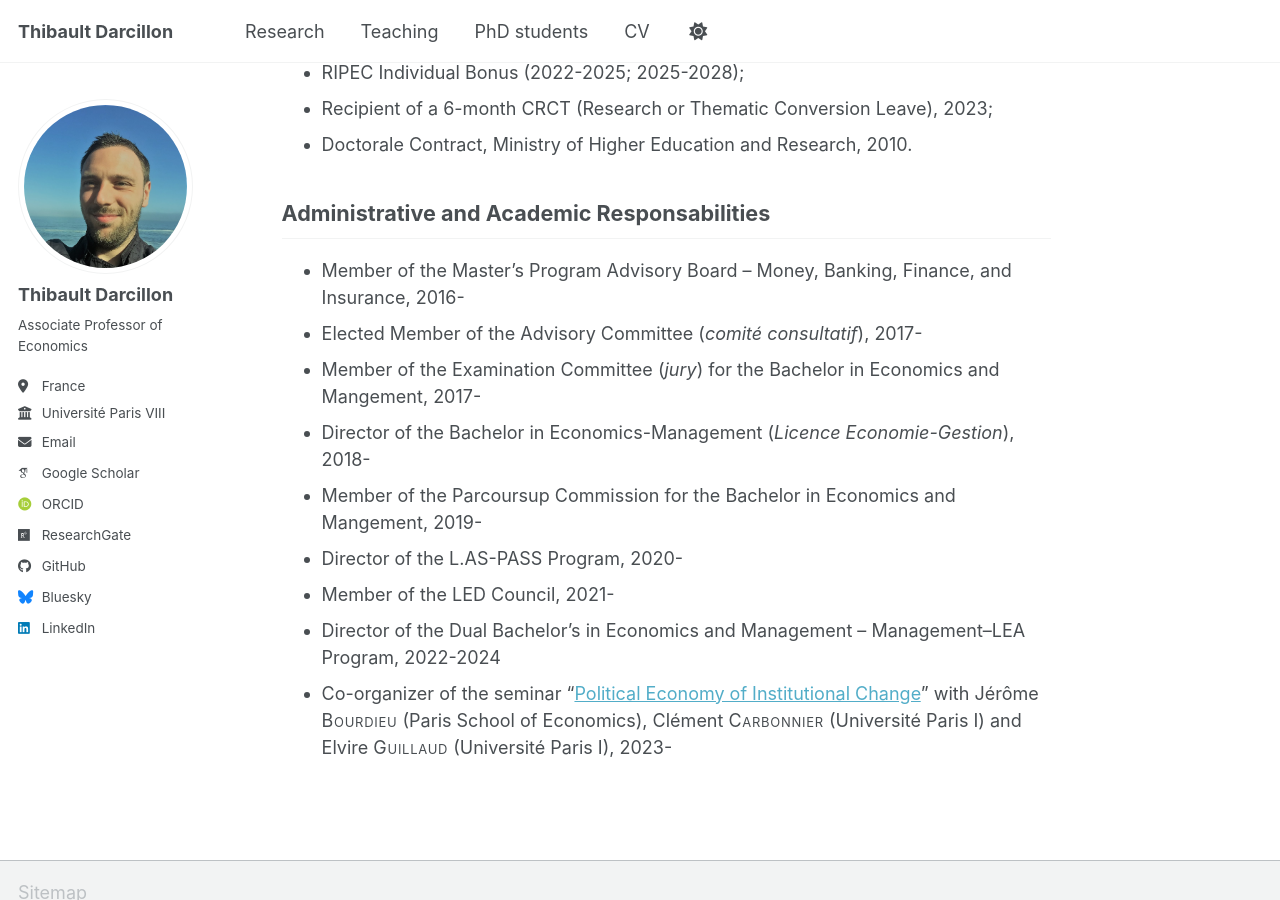
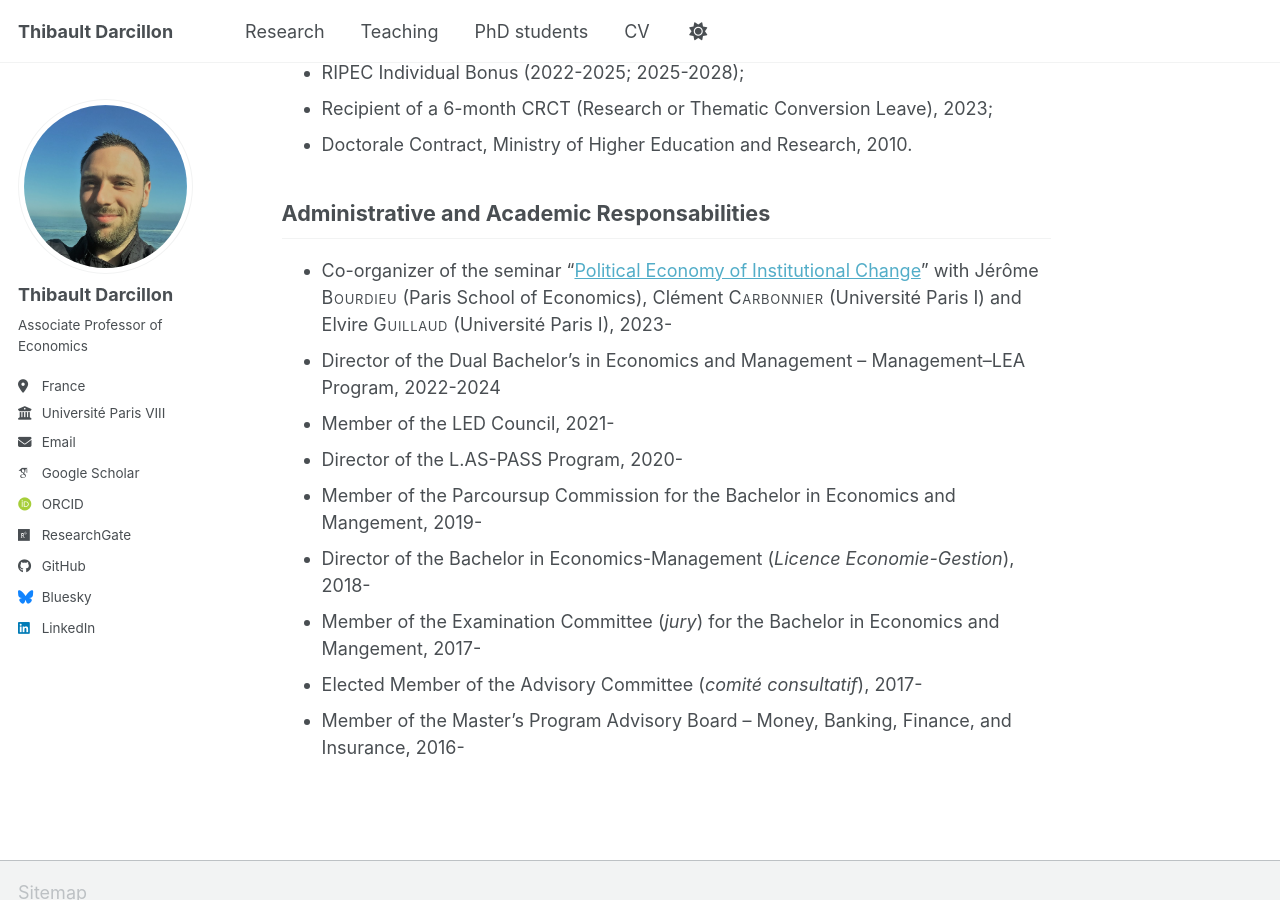
Before and after one commit to thibaultdarcillon/thibaultdarcillon.github.io, a Jekyll site: the page built from _pages/cv.md, in a window 1280 px wide and 900 px high, scrolled down 986 px. Built offline with Jekyll 4.4.1, drawn with Linux system fonts in a browser that asks for light colours; some web fonts are replaced; a script bundle is joined from its source files by our own code; library files that are not in the unit come from our copies.

Commit message:
Update CV page

```diff
--- a/_pages/cv.md
+++ b/_pages/cv.md
@@ -32,12 +32,12 @@ Health, Social Protection Macroeconomist, 2015-2016.
 
 ## Administrative and Academic Responsabilities
 
+- Co-organizer of the seminar "[Political Economy of Institutional Change](https://www.parisschoolofeconomics.eu/evenements/economie-politique-du-changement-institutionnel-epci/)" with Jérôme <span class="smallcaps">Bourdieu</span> (Paris School of Economics), Clément <span class="smallcaps">Carbonnier</span> (Université Paris I) and Elvire <span class="smallcaps">Guillaud</span> (Université Paris I), 2023-
+- Director of the Dual Bachelor’s in Economics and Management – Management–LEA Program, 2022-2024
+- Member of the LED Council, 2021-
+- Director of the L.AS-PASS Program, 2020-
+- Member of the Parcoursup Commission for the Bachelor in Economics and Mangement, 2019-
+- Director of the Bachelor in Economics-Management (*Licence Economie-Gestion*), 2018-
+- Member of the Examination Committee (*jury*) for the Bachelor in Economics and Mangement, 2017-
+- Elected Member of the Advisory Committee (*comité consultatif*), 2017-
 - Member of the Master’s Program Advisory Board – Money, Banking, Finance, and Insurance, 2016-
-- Elected Member of the Advisory Committee (*comité consultatif*), 2017-
-- Member of the Examination Committee (*jury*) for the Bachelor in Economics and Mangement, 2017-
-- Director of the Bachelor in Economics-Management (*Licence Economie-Gestion*), 2018-
-- Member of the Parcoursup Commission for the Bachelor in Economics and Mangement, 2019-
-- Director of the L.AS-PASS Program, 2020-
-- Member of the LED Council, 2021-
-- Director of the Dual Bachelor’s in Economics and Management – Management–LEA Program, 2022-2024
-- Co-organizer of the seminar "[Political Economy of Institutional Change](https://www.parisschoolofeconomics.eu/evenements/economie-politique-du-changement-institutionnel-epci/)" with Jérôme <span class="smallcaps">Bourdieu</span> (Paris School of Economics), Clément <span class="smallcaps">Carbonnier</span> (Université Paris I) and Elvire <span class="smallcaps">Guillaud</span> (Université Paris I), 2023-
```
